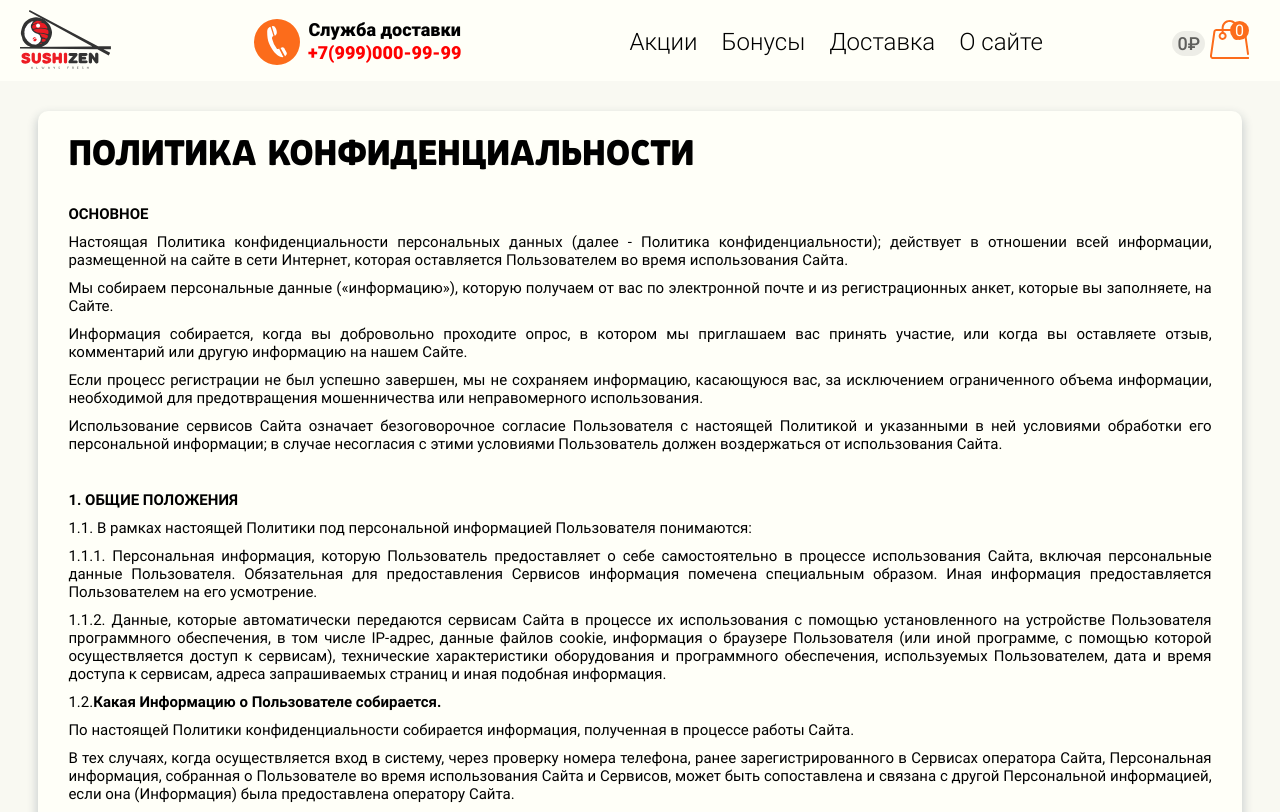
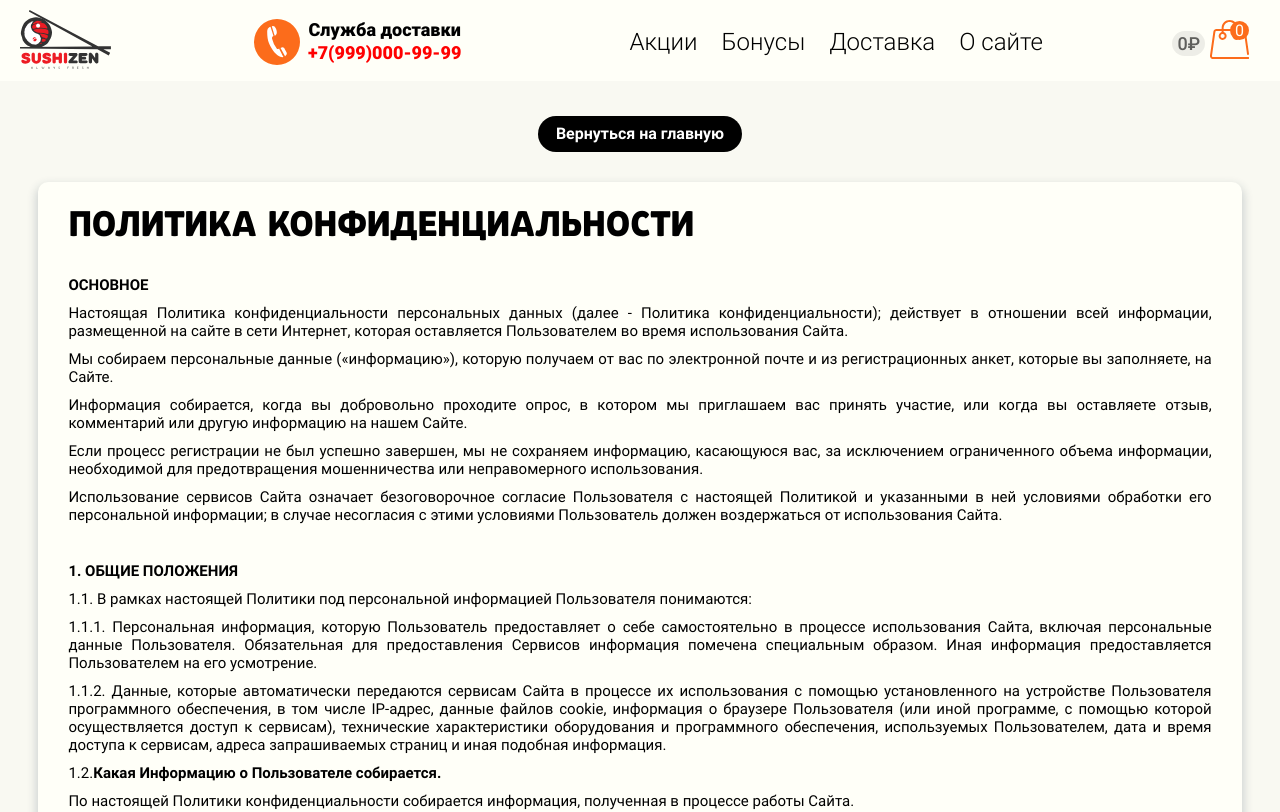
Before and after one commit to vv-tomilin/react_sushi, a React (Create React App) app: page /privacy-policy-page in a window 1280 px wide. Shown: the top 812 px of the page. Built offline with nearby package versions, Linux system fonts and the light colour scheme.

Commit message:
Commit 40.1.1 (добавил кнопки "Вернуться назад" для компонентов _PublickOfferPage, PrivacyPolicyPage_)

```diff
--- a/src/pages/PrivacyPolicyPage.jsx
+++ b/src/pages/PrivacyPolicyPage.jsx
@@ -1,8 +1,16 @@
 import React from 'react';
+import {Link} from 'react-router-dom';
 
 function PrivacyPolicyPage() {
   return (
     <div className='privacy-policy-page'>
+      <div className='privacy-policy-page__btn-back-wrapper'>
+        <Link to='/'>
+          <button className='cart__empty-btn-back'>
+                Вернуться на главную
+          </button>
+        </Link>
+      </div>
       <div className='privacy-policy-page__text'>
         <h1 className='privacy-policy-page__title'>
           ПОЛИТИКА КОНФИДЕНЦИАЛЬНОСТИ
@@ -381,6 +389,13 @@ function PrivacyPolicyPage() {
           конфиденциальности следует сообщать office@example.ru.
         </p>
       </div>
+      <div className='privacy-policy-page__btn-back-wrapper'>
+        <Link to='/'>
+          <button className='cart__empty-btn-back'>
+                Вернуться на главную
+          </button>
+        </Link>
+      </div>
     </div>
   );
 }
--- a/src/pages/PublicOfferPage.jsx
+++ b/src/pages/PublicOfferPage.jsx
@@ -1,8 +1,16 @@
 import React from 'react';
+import {Link} from 'react-router-dom';
 
 function PublicOfferPage() {
   return (
     <div className='public-offer-page'>
+      <div className='public-offer-page__btn-back-wrapper'>
+        <Link to='/'>
+          <button className='cart__empty-btn-back'>
+                Вернуться на главную
+          </button>
+        </Link>
+      </div>
       <div className='public-offer-page__low-text'>
         <h1 className='public-offer-page__title'>ПУБЛИЧНАЯ ОФЕРТА</h1>
         <p>
@@ -458,6 +466,13 @@ function PublicOfferPage() {
 
         <p><strong>Корреспондентский счет</strong>&nbsp;30101810800000000789</p>
       </div>
+      <div className='public-offer-page__btn-back-wrapper'>
+        <Link to='/'>
+          <button className='cart__empty-btn-back'>
+                Вернуться на главную
+          </button>
+        </Link>
+      </div>
     </div>
   );
 }
--- a/src/scss/components_styles/_privacy-policy-page.scss
+++ b/src/scss/components_styles/_privacy-policy-page.scss
@@ -58,4 +58,13 @@
             height: 100%;
         }
     }
+
+    &__btn-back-wrapper {
+        width: 100vw;
+
+        margin-top: 25px;
+        margin-bottom: 30px;
+
+        text-align: center;
+    }
 }
--- a/src/scss/components_styles/_public-offer-page.scss
+++ b/src/scss/components_styles/_public-offer-page.scss
@@ -59,4 +59,13 @@
             height: 100%;
         }
     }
+
+    &__btn-back-wrapper {
+        width: 100vw;
+
+        margin-top: 25px;
+        margin-bottom: 30px;
+
+        text-align: center;
+    }
 }
```
Also changed, not shown: 1 other file (tests, documents, lock files or other folders).
